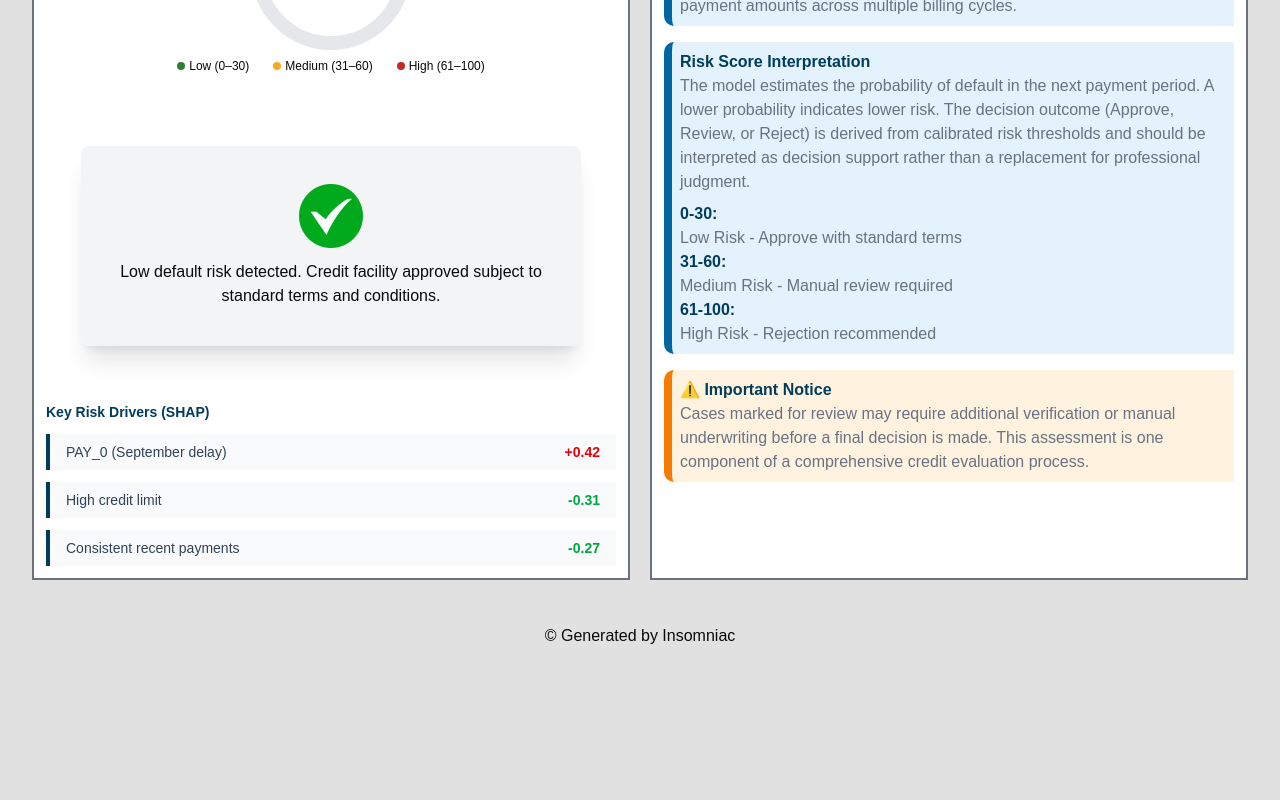
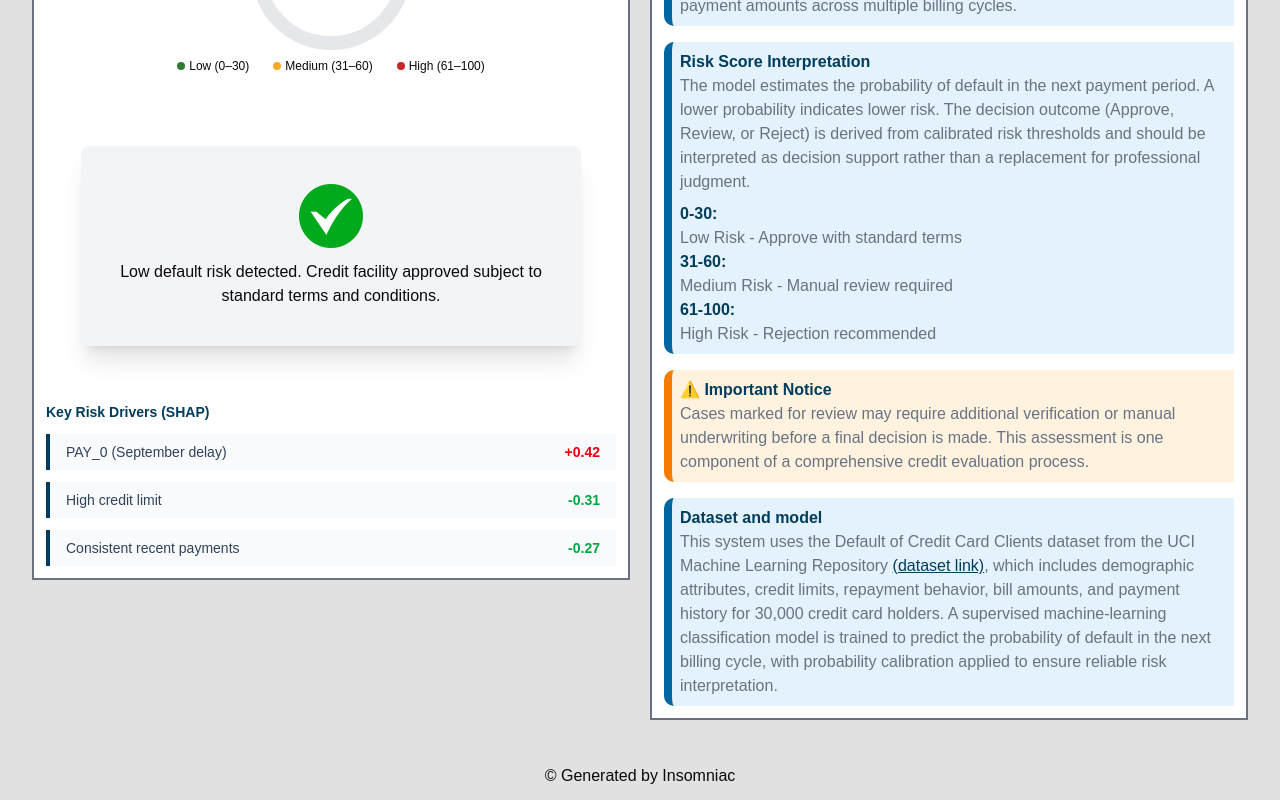
Before and after one commit to devinsomniac/risklensAI, a Next.js app in the folder frontend/risklens_ui/: page / in a window 1280 px wide. Shown: the part 1438-2238 px from the top of the page. Before the commit the page ends 2098 px from the top, so only its background shows below. Built offline with nearby package versions, Linux system fonts and the light colour scheme.

Commit message:
feat : Front end design done

```diff
--- a/frontend/risklens_ui/app/components/Info.tsx
+++ b/frontend/risklens_ui/app/components/Info.tsx
@@ -29,6 +29,24 @@ const Info = () => {
                     <h3 className='font-semibold text-[#003d5c]'>⚠️ Important Notice</h3>
                     <p className='text-gray-500'>Cases marked for review may require additional verification or manual underwriting before a final decision is made. This assessment is one component of a comprehensive credit evaluation process.</p>
                 </div>
+                <div className='p-2 bg-[#e3f2fd] border-l-8 border-[#0066a1] mt-4 rounded-l-lg'>
+                    <h3 className='font-semibold text-[#003d5c]'>Dataset and model</h3>
+                    <p className="text-gray-500">
+                        This system uses the Default of Credit Card Clients dataset from the UCI Machine Learning Repository{" "}
+                        <a
+                            href="https://archive.ics.uci.edu/dataset/350/default+of+credit+card+clients"
+                            target="_blank"
+                            rel="noopener noreferrer"
+                            className="text-[#003d5c] underline hover:text-[#002a3f]"
+                        >
+                            (dataset link)
+                        </a>
+                        , which includes demographic attributes, credit limits, repayment behavior, bill amounts, and
+                        payment history for 30,000 credit card holders. A supervised machine-learning classification model
+                        is trained to predict the probability of default in the next billing cycle, with probability
+                        calibration applied to ensure reliable risk interpretation.
+                    </p>
+                </div>
             </div>
         </div>
     )
```
Lines whose indentation alone changed are shown as unchanged.
